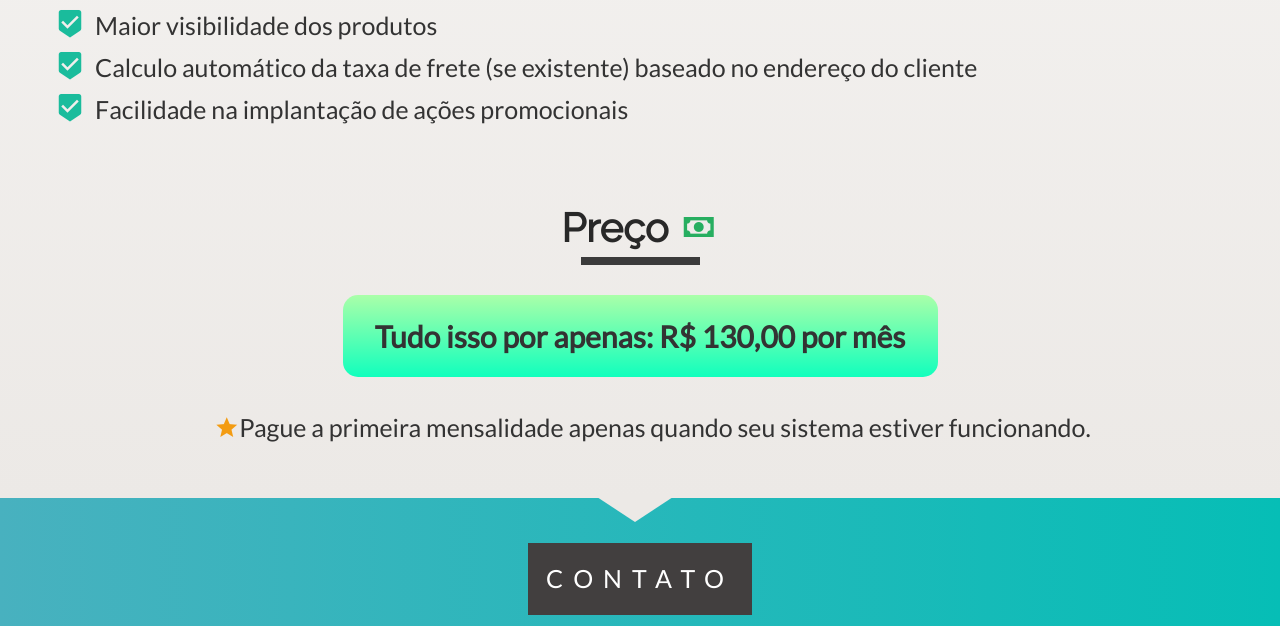
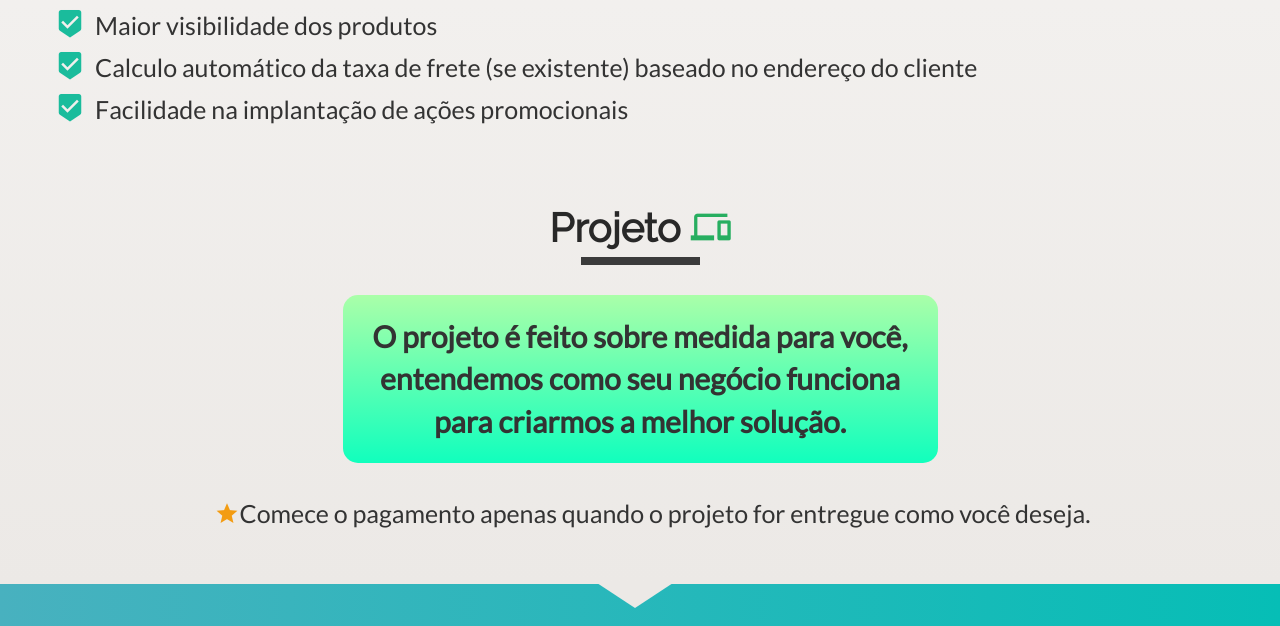
Before and after one commit to sistemasoctos/portifolio, a plain HTML site: page index.html in a window 1280 px wide. Shown: the part 2422-3048 px from the top of the page. Drawn offline with nearby package versions, Linux system fonts and the light colour scheme.

Commit message:
Texto index

```diff
--- a/index.html
+++ b/index.html
@@ -118,14 +118,14 @@
                     <div class="sectionDesc"><i class="mdi mdi-marker-check checkListIcon"></i>Facilidade na implantação de ações promocionais</div>
 
                     <div class="alignCenter wrap-tBody col-sm-12 col-lg-12">
-                        <div class="titleBody leftReveal">Preço <i class="mdi mdi-cash" style="color: #27ae60"></i></div>
+                        <div class="titleBody leftReveal">Projeto <i class="mdi mdi-cellphone-link" style="color: #27ae60"></i></div>
                         <div class="ltlUnderline leftReveal"></div>
                     </div>
 
                     <div class="col-sm-12 col-lg-12 preco">
-                        <div class="precoBtn bold">Tudo isso por apenas: R$ 130,00 por mês</div>
+                        <div class="precoBtn bold">O projeto é feito sobre medida para você, entendemos como seu negócio funciona para criarmos a melhor solução.</div>
                     </div>
-                    <div class="sectionDesc alignCenter"><i class="mdi mdi-star" style="color: #f39c12"></i>Pague a primeira mensalidade apenas quando seu sistema estiver funcionando.</div>
+                    <div class="sectionDesc alignCenter"><i class="mdi mdi-star" style="color: #f39c12"></i>Comece o pagamento apenas quando o projeto for entregue como você deseja.</div>
                 </div>
         </div>
         <div class="observe col-sm-12 col-md-12 col-lg-12" id="contato">
```
